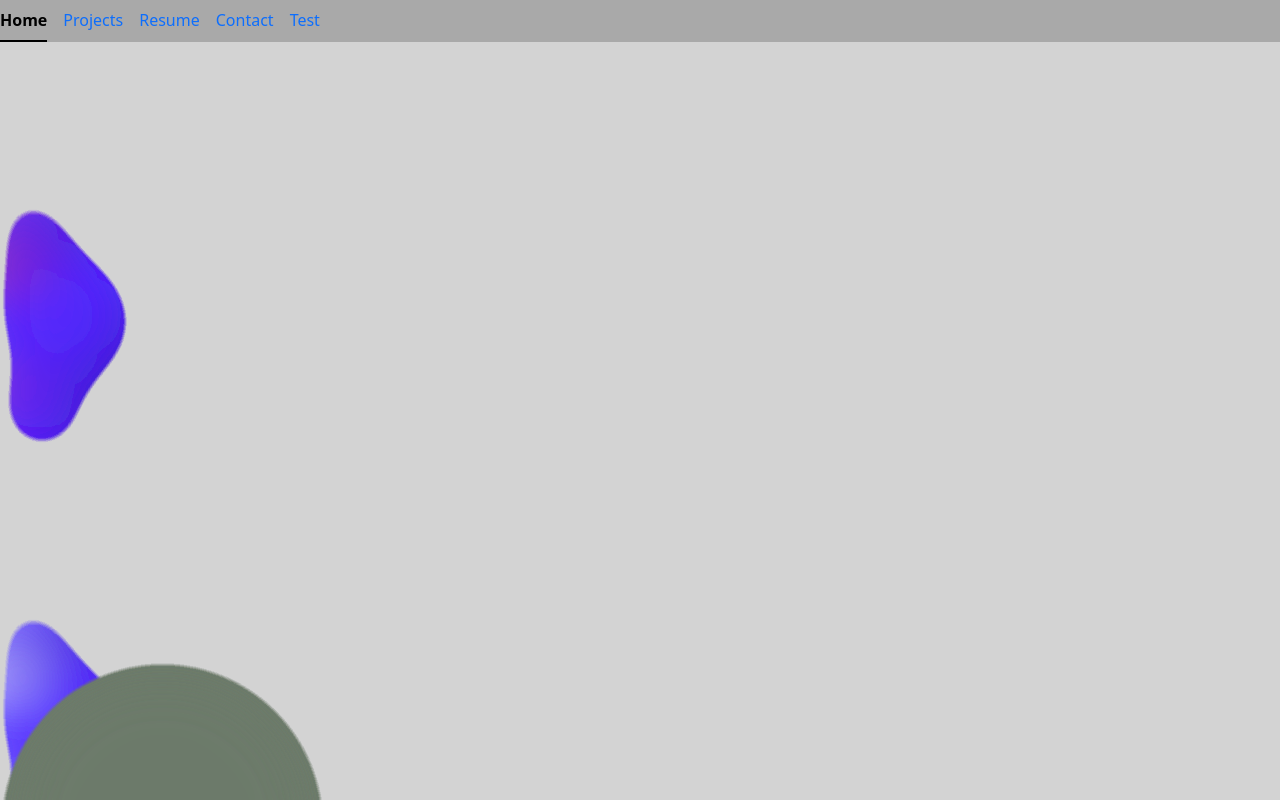
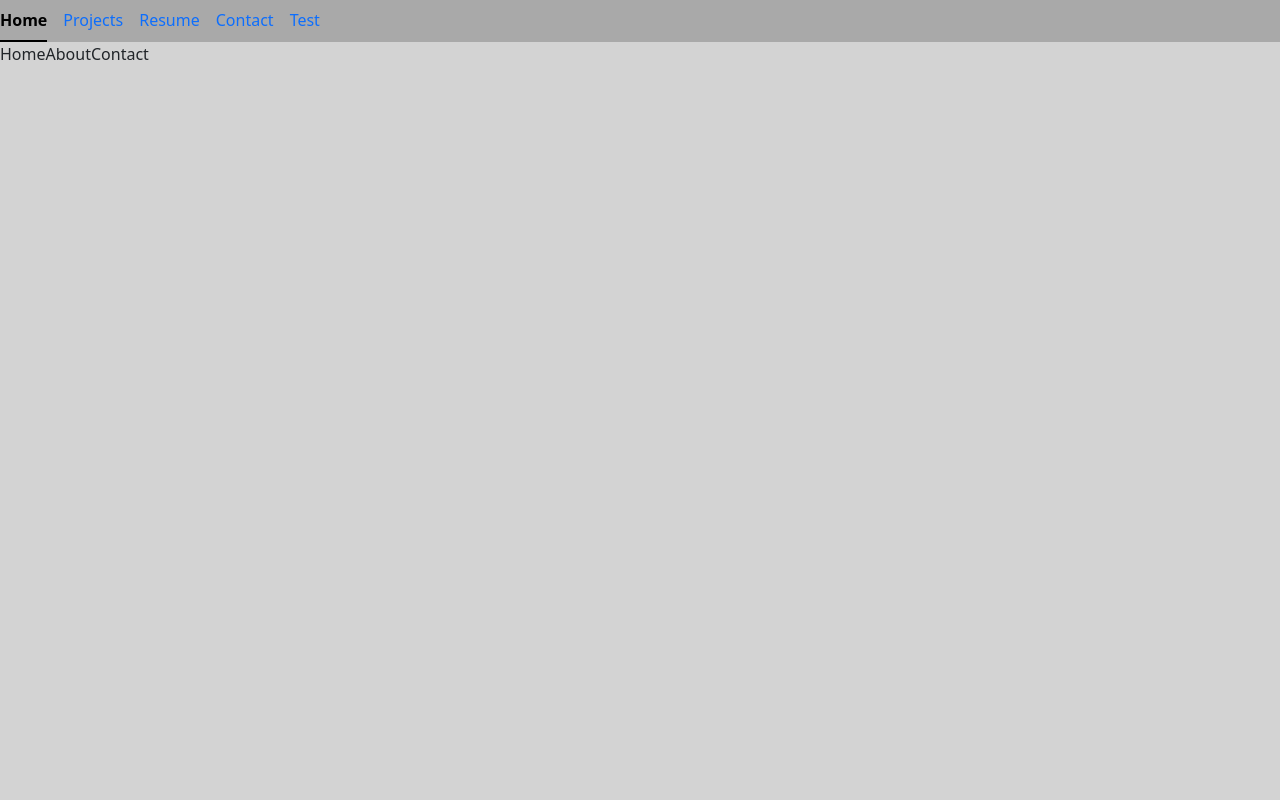
Before and after one commit to Mikias7/personal_portfolio, a React (Vite) app in the folder portfolio/: page /test_page in a window 1280 px wide. Shown: the top 800 px of the page. Built offline with nearby package versions, Linux system fonts and the light colour scheme.

Commit message:
added scroll to section to navigate through sections in testPage.jsx

```diff
--- a/portfolio/src/pages/Home.jsx
+++ b/portfolio/src/pages/Home.jsx
@@ -15,11 +15,11 @@ function Home(){
                 <BlobCursor
                     blobType="circle"
                     fillColor="#5227FF"
-                    trailCount={3}
-                    sizes={[60, 125, 75]}
+                    trailCount={5}
+                    sizes={[60, 125, 175]}
                     innerSizes={[20, 35, 25]}
                     innerColor="rgba(255,255,255,0.8)"
-                    opacities={[0.6, 0.6, 0.6]}
+                    opacities={[0.1, 0.1, 0.6]}
                     shadowColor="rgba(0,0,0,0.75)"
                     shadowBlur={5}
                     shadowOffsetX={10}
@@ -63,7 +63,7 @@ function Home(){
                 <Button
                     onClick={handleClick}
                     // class="w-20 rounded-lg bg-blue-500 shadow-md"
-                    variant="primary"
+                    variant="success"
                     >
                         Contact
                 </Button>
--- a/portfolio/src/pages/TestPage.jsx
+++ b/portfolio/src/pages/TestPage.jsx
@@ -9,24 +9,40 @@ import BlobCursor from '../blocks/BlobCursor/BlobCursor';
 
 import AOS from "aos";
 import "aos/dist/aos.css";
-import { useEffect } from "react";
+import { useEffect, useRef } from "react";
 
 function Test() {
   useEffect(() => {
     AOS.init({ duration: 2000 }); // animation duration in ms
   }, []);
 
+  const homeRef = useRef(null);
+  const aboutRef = useRef(null);
+  const contactRef = useRef(null);
+
+  const scrollToSection = (ref) => {
+    if (ref.current) {
+      ref.current.scrollIntoView({ behavior: "smooth" });
+    }
+  };
+
   return (
     <div style={{background: "lightgrey"}}>
+
+  <nav className="fixed top-2 left-1/2 -translate-x-1/2 flex gap-2">
+        <button onClick={() => scrollToSection(homeRef)}>Home</button>
+        <button onClick={() => scrollToSection(aboutRef)}>About</button>
+        <button onClick={() => scrollToSection(contactRef)}>Contact</button>
+      </nav>
 
       <BlobCursor
         blobType="circle"
         fillColor="#5227FF"
         trailCount={3}
-        sizes={[60, 125, 75]}
+        sizes={[170, 175, 175]}
         innerSizes={[20, 35, 25]}
         innerColor="rgba(207, 46, 46, 0.8)"
-        opacities={[0.6, 0.6, 0.6]}
+        opacities={[0.25, 0.25, 0.25]}
         shadowColor="rgba(0,0,0,0.75)"
         shadowBlur={5}
         shadowOffsetX={10}
@@ -37,7 +53,7 @@ function Test() {
         slowDuration={0.5}
         zIndex={100}
     />
-      <section  className="pt-40" data-aos="fade-up" style={{ height: "100vh", background: "lightgrey" }}>
+      <section  ref={homeRef} className="pt-40" data-aos="fade-up" style={{ height: "100vh", background: "lightgrey" }}>
         <Home />
         <div
           style={{
@@ -64,20 +80,20 @@ function Test() {
             shadowOffsetY={10}
             filterStdDeviation={30}
             useFilter={true}
-            fastDuration={2}
-            slowDuration={2.5}
+            fastDuration={0.5}
+            slowDuration={1}
             zIndex={100}
           />
         </div>
 
       </section>
-      <section data-aos="fade-up" style={{ height: "100vh", background: "lightgrey" }}>
+      <section ref={aboutRef} data-aos="fade-up" style={{ height: "100vh", background: "lightgrey" }}>
         <AboutME />
       </section>
       <section data-aos="fade-up" style={{ height: "130vh", background: "lightgrey" }}>
         <Projects />
       </section>
-      <section data-aos="fade-up" style={{ height: "50vh", background: "darkgrey" }}>
+      <section ref={contactRef} data-aos="fade-up" style={{ height: "50vh", background: "darkgrey" }}>
         <Contact />
       </section>
     </div>
```
